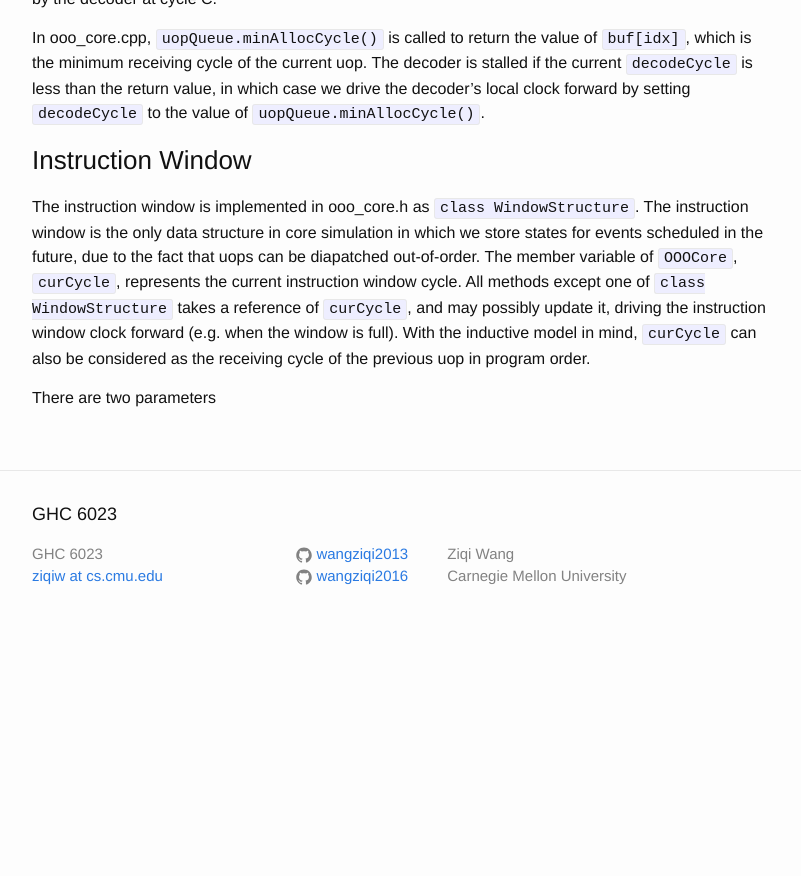
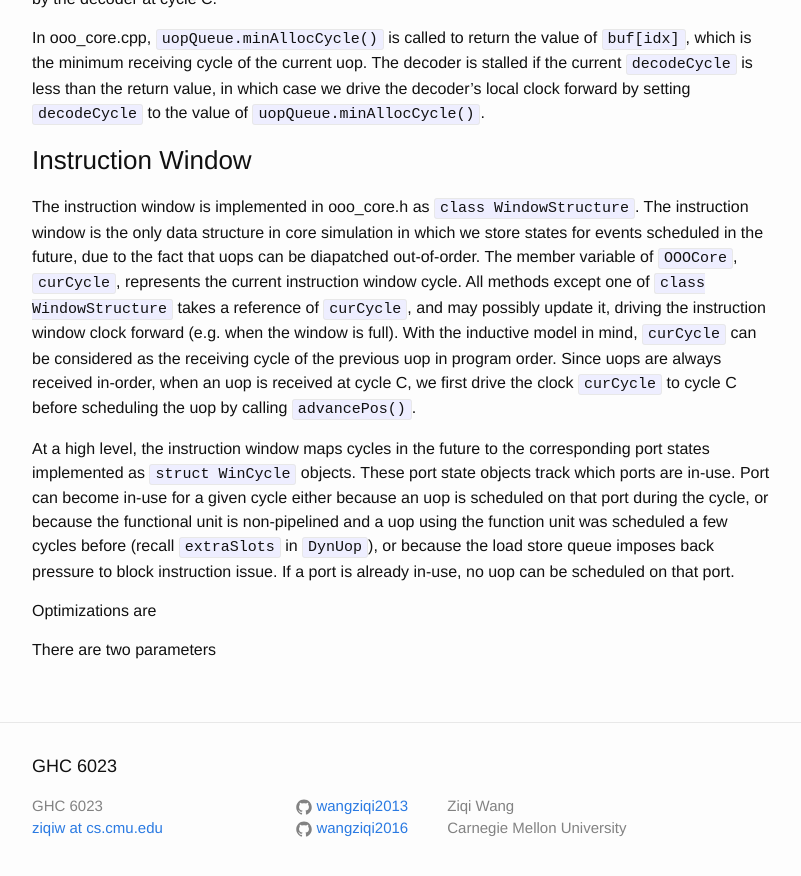
Before and after one commit to wangziqi2013/wangziqi2013.github.io, a Jekyll site: the page built from _posts/2019-12-31-zsim-microarch.markdown, in a window 1280 px wide and 900 px high, scrolled down 14001 px. Shown: the top 876 px of the window, without its empty margins (238-1039 px from the left). Built offline with Jekyll 4.4.1, drawn with Linux system fonts in a browser that asks for light colours; before the commit the page ends 14649 px from its top, so only the background shows below that.

Commit message:
Adding port mask

```diff
--- a/_posts/2019-12-31-zsim-microarch.markdown
+++ b/_posts/2019-12-31-zsim-microarch.markdown
@@ -510,6 +510,16 @@ structure in core simulation in which we store states for events scheduled in th
 can be diapatched out-of-order. The member variable of `OOOCore`, `curCycle`, represents the current instruction window
 cycle. All methods except one of `class WindowStructure` takes a reference of `curCycle`, and may possibly update it,
 driving the instruction window clock forward (e.g. when the window is full). With the inductive model in mind, `curCycle`
-can also be considered as the receiving cycle of the previous uop in program order.
+can be considered as the receiving cycle of the previous uop in program order. Since uops are always received in-order,
+when an uop is received at cycle C, we first drive the clock `curCycle` to cycle C before scheduling the uop by calling
+`advancePos()`.
+
+At a high level, the instruction window maps cycles in the future to the corresponding port states implemented as
+`struct WinCycle` objects. These port state objects track which ports are in-use. Port can become in-use for a given cycle
+either because an uop is scheduled on that port during the cycle, or because the functional unit is non-pipelined and a
+uop using the function unit was scheduled a few cycles before (recall `extraSlots` in `DynUop`), or because the load store
+queue imposes back pressure to block instruction issue. If a port is already in-use, no uop can be scheduled on that port.
+
+Optimizations are
 
 There are two parameters
```
